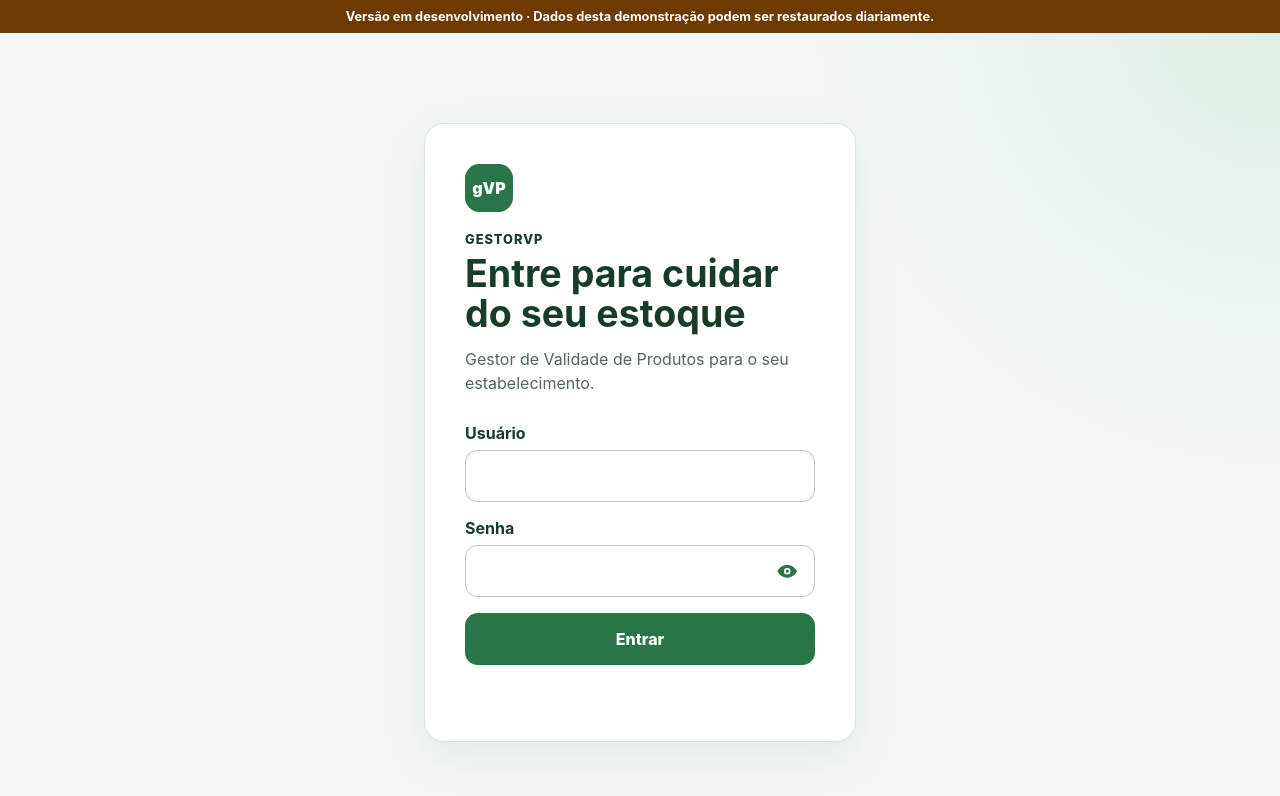
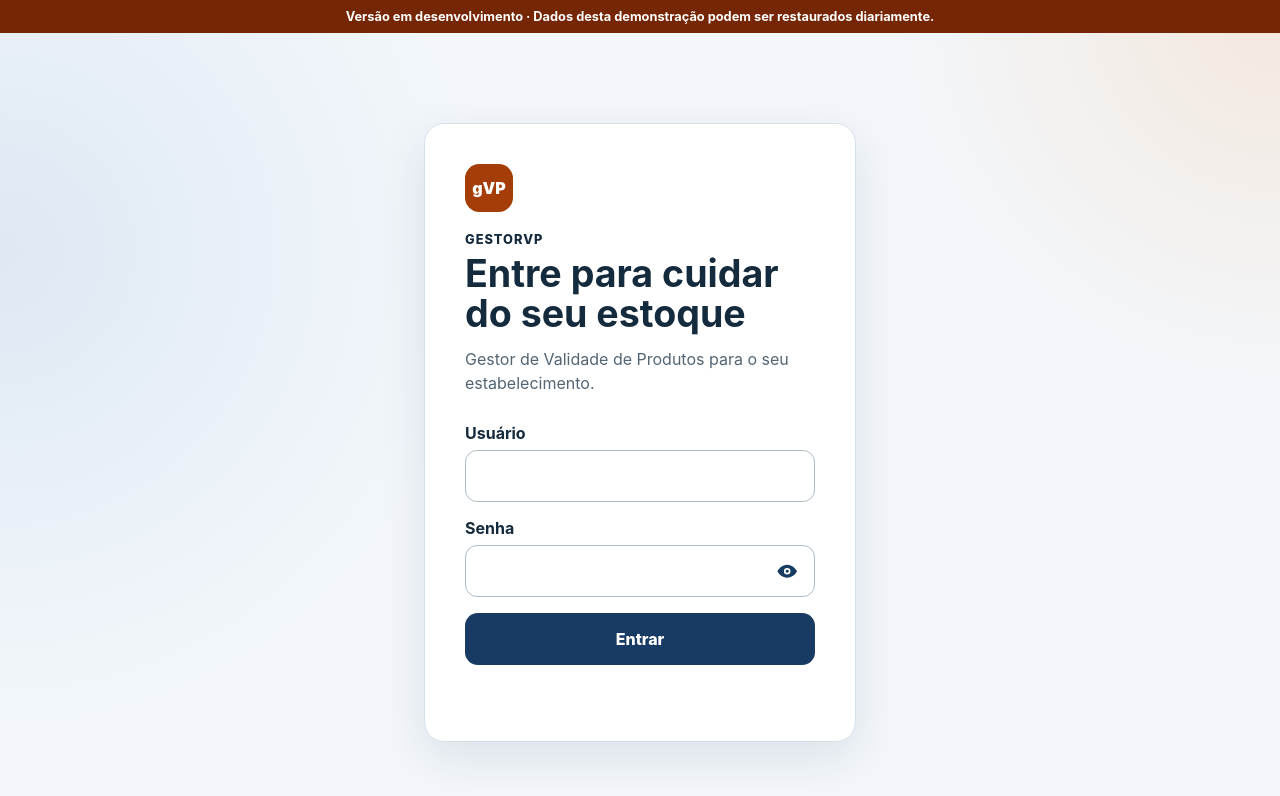
Before and after one commit to vitaa1/gestor-vp, an Angular app in the folder frontend/: page / in a window 1280 px wide. Shown: the top 796 px of the page. Built offline with nearby package versions, Linux system fonts and the light colour scheme.

Commit message:
style: adota tema azul e laranja

```diff
--- a/frontend/src/app/app.scss
+++ b/frontend/src/app/app.scss
@@ -6,7 +6,7 @@
 .development-banner {
   padding: 0.55rem 1rem;
   color: #fff;
-  background: #6d3b00;
+  background: var(--color-accent-strong);
   font-size: 0.8rem;
   font-weight: 700;
   text-align: center;
@@ -65,7 +65,7 @@ header {
   place-items: center;
   border-radius: 0.75rem;
   color: #fff;
-  background: var(--color-primary);
+  background: var(--color-accent);
   font-size: 0.8rem;
   font-weight: 900;
 }
@@ -107,22 +107,22 @@ main {
 @media (hover: hover) {
   .primary-navigation button:not([aria-current='page']):hover {
     color: var(--color-primary-strong);
-    background: #edf8f0;
+    background: #eaf1f8;
   }
 }
 
 .primary-navigation button:focus-visible {
-  outline: 3px solid rgb(40 117 72 / 30%);
+  outline: 3px solid var(--color-focus);
   outline-offset: 2px;
 }
 
 .action-message {
   margin: -1.5rem 0;
   padding: 0.85rem 1rem;
-  border: 1px solid #99c5a6;
+  border: 1px solid #9db7d2;
   border-radius: 0.75rem;
-  color: #174b2a;
-  background: #edf8f0;
+  color: var(--color-primary-strong);
+  background: #eaf1f8;
   font-weight: 700;
 }
 
@@ -179,7 +179,7 @@ main {
 .product-search input:focus,
 .product-search select:focus,
 .product-search button:focus-visible {
-  outline: 3px solid rgb(40 117 72 / 25%);
+  outline: 3px solid var(--color-focus);
   outline-offset: 2px;
 }
 
@@ -189,7 +189,7 @@ main {
 
 .eyebrow {
   margin: 0 0 0.75rem;
-  color: var(--color-primary);
+  color: var(--color-accent);
   font-size: 0.8rem;
   font-weight: 800;
   letter-spacing: 0.08em;
--- a/frontend/src/app/auth/login.scss
+++ b/frontend/src/app/auth/login.scss
@@ -26,7 +26,7 @@
   place-items: center;
   border-radius: 0.9rem;
   color: #fff;
-  background: var(--color-primary);
+  background: var(--color-accent);
   font-weight: 900;
 }
 
@@ -77,7 +77,7 @@ label {
 input {
   min-height: 3.25rem;
   padding: 0.75rem 0.9rem;
-  border: 1px solid #b8c8be;
+  border: 1px solid #aebdca;
   border-radius: 0.75rem;
   color: var(--color-ink);
   background: #fff;
@@ -87,13 +87,14 @@ input:hover:not(:disabled),
 input:focus,
 .password-control:hover input:not(:disabled) {
   border-color: var(--color-primary);
-  outline: 3px solid rgb(40 117 72 / 18%);
+  outline: 3px solid var(--color-focus);
+  outline-offset: 2px;
 }
 
 input:active:not(:disabled),
 .password-control:hover input:active:not(:disabled) {
   border-color: var(--color-primary-strong);
-  outline-color: rgb(40 117 72 / 32%);
+  outline-color: var(--color-primary-strong);
 }
 
 .password-control {
@@ -121,7 +122,7 @@ input:active:not(:disabled),
 }
 
 .password-control__toggle:hover:not(:disabled) {
-  background: rgb(40 117 72 / 10%);
+  background: rgb(23 59 99 / 10%);
 }
 
 .password-control__toggle:focus-visible {
--- a/frontend/src/app/history/stock-movement-list.scss
+++ b/frontend/src/app/history/stock-movement-list.scss
@@ -27,7 +27,7 @@
 
 .eyebrow {
   margin-bottom: 0.45rem !important;
-  color: var(--color-primary);
+  color: var(--color-accent);
   font-size: 0.75rem;
   font-weight: 800;
   letter-spacing: 0.08em;
@@ -87,13 +87,13 @@
 
 .movement-type {
   padding: 0.25rem 0.55rem;
-  color: #174b2a;
-  background: #dff2e5;
+  color: var(--color-primary-strong);
+  background: #e2edf7;
 }
 
 .movement-type--withdrawal {
-  color: #6d3b00;
-  background: #fff0d6;
+  color: var(--color-accent-strong);
+  background: #fff0e3;
 }
 
 .closed-label {
@@ -188,7 +188,7 @@
 .movement-row__details:focus-visible,
 .load-more:focus-visible,
 .state-card button:focus-visible {
-  outline: 3px solid rgb(40 117 72 / 30%);
+  outline: 3px solid var(--color-focus);
   outline-offset: 2px;
 }
 
--- a/frontend/src/app/inventory/stock-entry-details.scss
+++ b/frontend/src/app/inventory/stock-entry-details.scss
@@ -3,7 +3,7 @@
 }
 
 .details-panel::backdrop {
-  background: rgb(16 35 23 / 58%);
+  background: rgb(10 29 48 / 62%);
 }
 
 .details-panel {
@@ -15,7 +15,7 @@
   border: 0;
   border-radius: 1.25rem;
   background: var(--color-surface);
-  box-shadow: 0 1.5rem 4rem rgb(9 30 16 / 28%);
+  box-shadow: 0 1.5rem 4rem rgb(8 26 43 / 30%);
 }
 
 .visually-hidden {
@@ -64,7 +64,7 @@ header button:disabled {
 }
 
 .eyebrow {
-  color: var(--color-primary);
+  color: var(--color-accent);
   font-size: 0.8rem;
   font-weight: 800;
   letter-spacing: 0.08em;
--- a/frontend/src/app/inventory/stock-entry-form.scss
+++ b/frontend/src/app/inventory/stock-entry-form.scss
@@ -31,7 +31,7 @@
 }
 
 .eyebrow {
-  color: var(--color-primary);
+  color: var(--color-accent);
   font-size: 0.8rem;
   font-weight: 800;
   letter-spacing: 0.08em;
@@ -64,7 +64,7 @@ input {
   width: 100%;
   min-height: 3.25rem;
   padding: 0.75rem 0.9rem;
-  border: 1px solid #b8c8be;
+  border: 1px solid #aebdca;
   border-radius: 0.75rem;
   color: var(--color-ink);
   background: #fff;
@@ -73,7 +73,8 @@ input {
 
 input:focus {
   border-color: var(--color-primary);
-  outline: 3px solid rgb(40 117 72 / 18%);
+  outline: 3px solid var(--color-focus);
+  outline-offset: 2px;
 }
 
 input.ng-invalid.ng-touched {
@@ -103,7 +104,7 @@ button:hover:not(:disabled) {
 }
 
 button:focus-visible {
-  outline: 3px solid rgb(40 117 72 / 30%);
+  outline: 3px solid var(--color-focus);
   outline-offset: 2px;
 }
 
--- a/frontend/src/app/inventory/stock-entry-list.scss
+++ b/frontend/src/app/inventory/stock-entry-list.scss
@@ -23,7 +23,7 @@ section {
 }
 
 .eyebrow {
-  color: var(--color-primary);
+  color: var(--color-accent);
   font-size: 0.8rem;
   font-weight: 800;
   letter-spacing: 0.08em;
@@ -34,7 +34,7 @@ section {
   padding: 0.4rem 0.7rem;
   border-radius: 999px;
   color: var(--color-muted);
-  background: #e8efe9;
+  background: #e7eef5;
   font-size: 0.875rem;
   font-weight: 700;
   white-space: nowrap;
@@ -56,10 +56,10 @@ section {
   gap: 1.25rem;
   padding: 1rem 1.1rem;
   border: 1px solid var(--color-border);
-  border-left: 0.4rem solid #7b9283;
+  border-left: 0.4rem solid #75899b;
   border-radius: 0.9rem;
   background: var(--color-surface);
-  box-shadow: 0 0.35rem 1rem rgb(30 66 45 / 5%);
+  box-shadow: 0 0.35rem 1rem rgb(14 41 70 / 7%);
 }
 
 .entry-card__details {
@@ -132,7 +132,7 @@ section {
 
 .state-card {
   padding: 1.5rem;
-  border: 1px dashed #b8c8be;
+  border: 1px dashed #aebdca;
   border-radius: 1rem;
   color: var(--color-muted);
   background: rgb(255 255 255 / 65%);
--- a/frontend/src/styles.scss
+++ b/frontend/src/styles.scss
@@ -1,12 +1,16 @@
 :root {
-  --color-primary: #287548;
-  --color-primary-strong: #1f603a;
-  --color-ink: #173d29;
-  --color-muted: #53675b;
+  --color-primary: #173b63;
+  --color-primary-strong: #0e2946;
+  --color-accent: #a43d08;
+  --color-accent-strong: #752604;
+  --color-focus: #173b63;
+  --color-ink: #142a3d;
+  --color-muted: #526574;
   --color-danger: #b42318;
-  --color-border: #d9e5dd;
+  --color-border: #d5e0ea;
   --color-surface: #ffffff;
-  --shadow-card: 0 1rem 3rem rgb(30 66 45 / 8%);
+  --color-surface-soft: #f3f7fb;
+  --shadow-card: 0 1rem 3rem rgb(14 41 70 / 10%);
 }
 
 *,
@@ -24,7 +28,7 @@ html {
     BlinkMacSystemFont,
     'Segoe UI',
     sans-serif;
-  background: #f4f8f5;
+  background: var(--color-surface-soft);
 }
 
 body {
@@ -32,7 +36,9 @@ body {
   min-width: 20rem;
   min-height: 100dvh;
   background:
-    radial-gradient(circle at 100% 0%, rgb(190 224 200 / 40%), transparent 30rem), #f4f8f5;
+    radial-gradient(circle at 100% 0%, rgb(244 181 126 / 24%), transparent 25rem),
+    radial-gradient(circle at 0% 30%, rgb(126 166 207 / 18%), transparent 30rem),
+    var(--color-surface-soft);
 }
 
 button,
```
